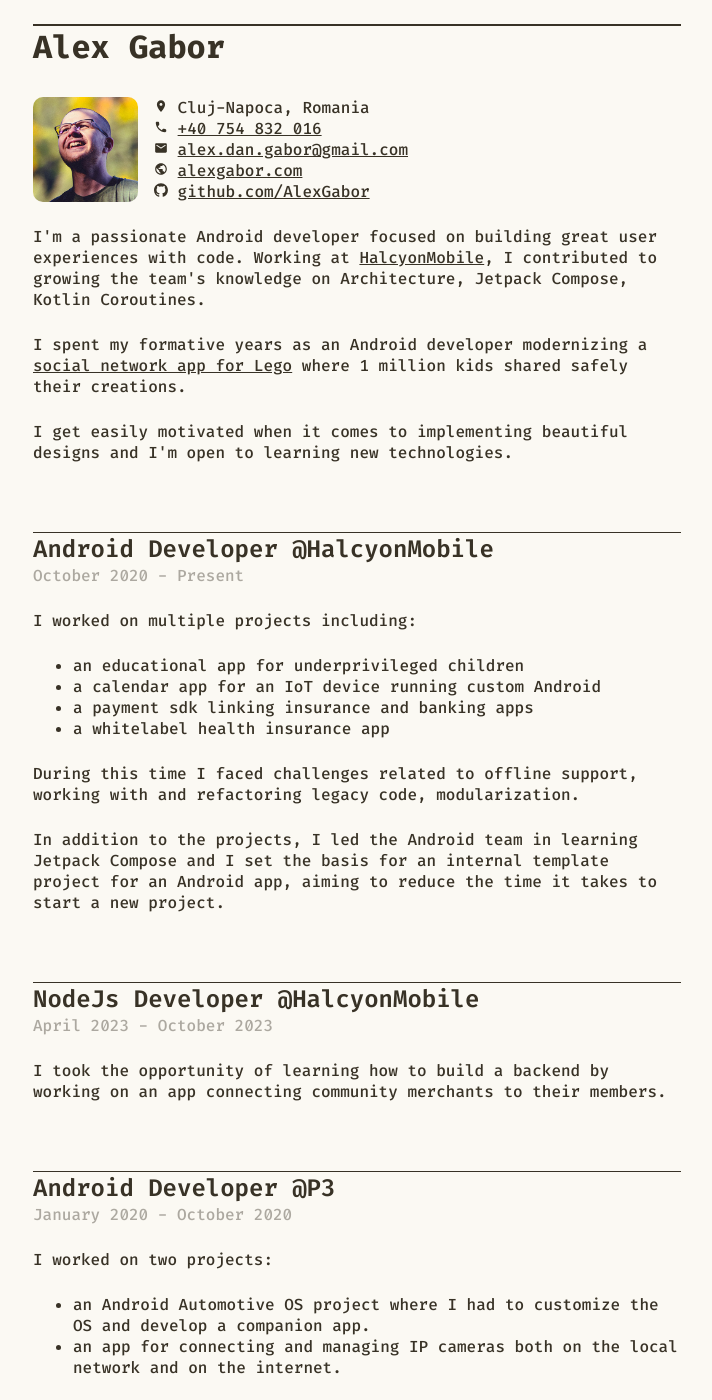
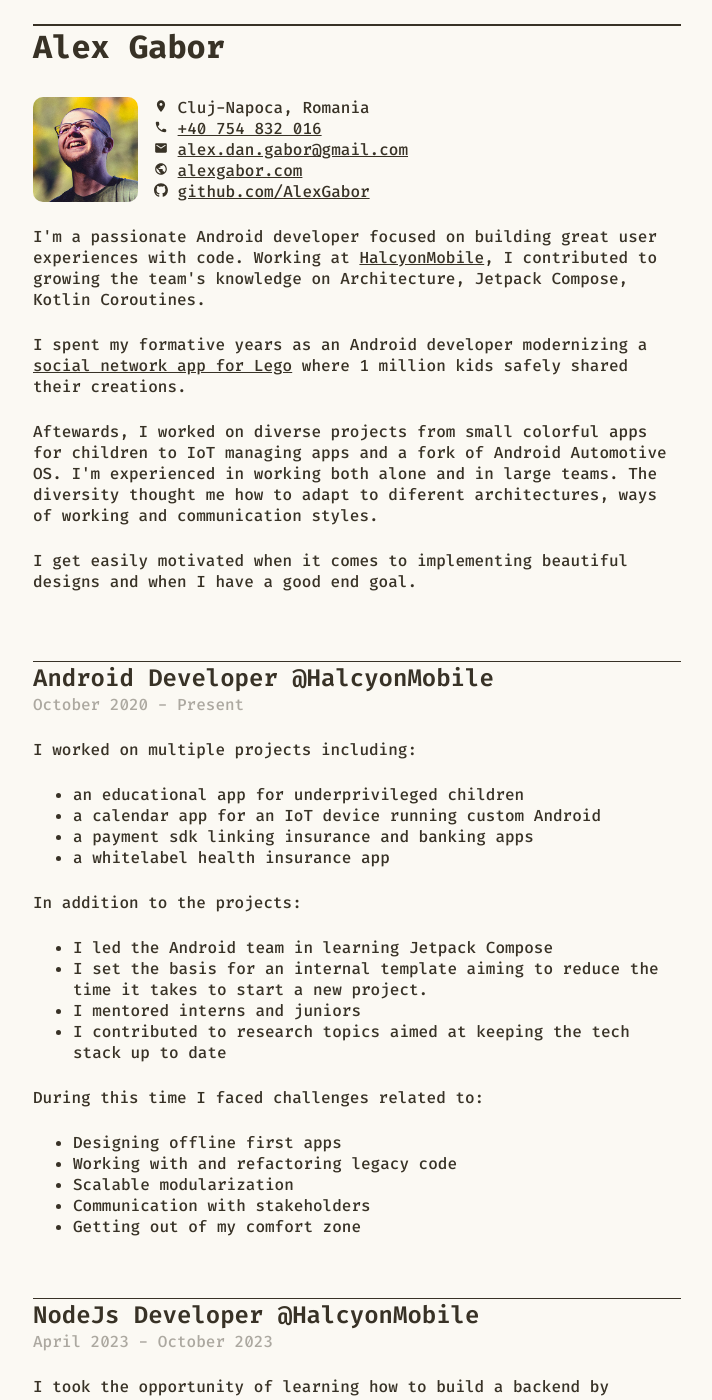
Before and after one commit to AlexGabor/alexgabor.com, a Jekyll site: the page built from cv.html, in a window 1280 px wide and 1400 px high. Shown: the whole window, without its empty margins (283-995 px from the left). Built offline with Jekyll 4.4.1, drawn with Linux system fonts in a browser that asks for light colours; some of the changed text lies outside the part shown.

Commit message:
Add details to CV

```diff
--- a/cv.html
+++ b/cv.html
@@ -50,14 +50,20 @@
   I spent my formative years as an Android developer modernizing a
   <a
     href="https://www.lego.com/en-us/aboutus/news/2019/october/lego-life-wins-webby-award-and-webby-people-s-voice-award"
-    >social network app for Lego</a
-  >
-  where 1 million kids shared safely their creations.
+    >social network app for Lego</a>
+  where 1 million kids safely shared their creations.
+</p>
+<p>
+  Aftewards, I worked on diverse projects from small colorful apps
+  for children to IoT managing apps and a fork of Android Automotive OS.
+  I'm experienced in working both alone and in large teams.
+  The diversity thought me how to adapt to diferent architectures,
+  ways of working and communication styles.
 </p>
 
 <p>
-  I get easily motivated when it comes to implementing beautiful designs and I'm
-  open to learning new technologies.
+  I get easily motivated when it comes to implementing beautiful designs and
+  when I have a good end goal.
 </p>
 
 </br>
@@ -74,15 +80,26 @@
 </ul>
 
 <p>
-  During this time I faced challenges related to offline support, working with
-  and refactoring legacy code, modularization.
-</p>
+    In addition to the projects:
+  </p>
+  <ul>
+      <li>I led the Android team in learning Jetpack Compose</li>
+      <li>I set the basis for an internal template aiming to reduce
+          the time it takes to start a new project.</li>
+      <li>I mentored interns and juniors</li>
+      <li>I contributed to research topics aimed at keeping the tech stack up to date</li>
+  </ul>
 
 <p>
-  In addition to the projects, I led the Android team in learning Jetpack
-  Compose and I set the basis for an internal template project for an Android
-  app, aiming to reduce the time it takes to start a new project.
+  During this time I faced challenges related to:
 </p>
+<ul>
+    <li>Designing offline first apps</li>
+    <li>Working with and refactoring legacy code</li>
+    <li>Scalable modularization</li>
+    <li>Communication with stakeholders</li>
+    <li>Getting out of my comfort zone</li>
+</ul>
 
 </br>
 
@@ -91,7 +108,8 @@
 
 <p>
   I took the opportunity of learning how to build a backend by working on an
-  app connecting community merchants to their members.
+  app connecting community merchants to their members, where I implemented end
+  to end features from writing OpenApi spec to defining database schemas in Prisma.
 </p>
 
 </br>
@@ -106,8 +124,9 @@
     a companion app.
   </li>
   <li>
-    an app for connecting and managing IP cameras both on the local network and
-    on the internet.
+    an app for connecting and managing IP cameras for which I implemented an
+    abstraction over ExoPlayer and libVLC for dinamically switching the streaming source
+    of a camera between local network and the internet.
   </li>
 </ul>
 
@@ -141,3 +160,20 @@
   After the internship, I was hired as a Junior to work on a greenfield project
   using Angular 2.
 </p>
+
+<br>
+<h2>Technical Knowledge</h2>
+<br>
+
+I have experience with:
+<ul>
+    <li>MVVM, unidirectional data flow, clean architecture, offline first</li>
+    <li>UI Jeptack Compose (since it's alpha version) including Compose for Web and Desktop, Kobweb, Android View System, Data Binding Library</li>
+    <li>Reactive programing with Kotlin Coroutines, RxJava, RxJs</li>
+    <li>Dependency injection with Hilt & Dagger, Koin, manual DI</li>
+    <li>Networking with Retrofit, OkHttp, gRPC, MQTT</li>
+    <li>ORMs Room, SQLDelight, Jetbrains Exposed, Prisma</li>
+    <li>Video streaming with ExoPlayer, libVLC</li>
+    <li>Gradle, modularization, convention plugins</li>
+    <li>Languages Kotlin, Java, TypeScript, Python</li>
+</ul>
```
